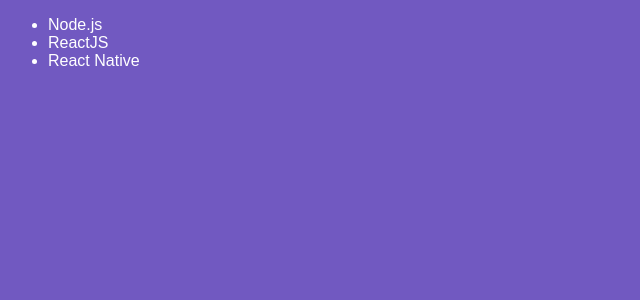
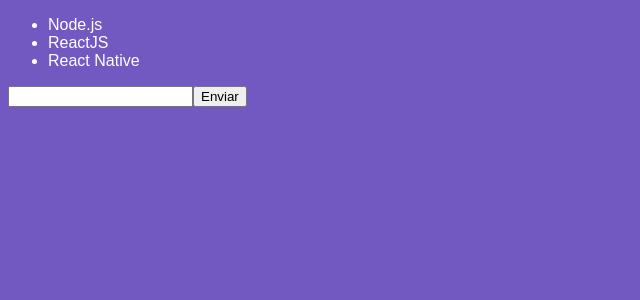
Before and after one commit to halexsrv/gostack-module-04, a React app: page / in a window 1280 px wide. Shown: the top 300 px of the page, without its empty margins (0-640 px from the left). Built offline with nearby package versions, Linux system fonts and the light colour scheme; the HTML template or start-up script is replaced by a standard one.

Commit message:
add immutable state

```diff
--- a/src/components/TechList.js
+++ b/src/components/TechList.js
@@ -2,18 +2,38 @@
 
 class TechList extends Component {
   state = {
+    newTech: '',
     techs: ['Node.js', 'ReactJS', 'React Native'],
   };
 
+  handleInputChange = e => {
+    this.setState({ newTech: e.target.value });
+  };
+
+  handleSubmit = e => {
+    e.preventDefault();
+
+    this.setState({
+      techs: [...this.state.techs, this.state.newTech],
+      newTech: '',
+    });
+  };
+
   render() {
-    console.log(this.state);
-
     return (
-      <ul>
-        <li>Node.js</li>
-        <li>ReactJS</li>
-        <li>React Native</li>
-      </ul>
+      <form onSubmit={this.handleSubmit}>
+        <ul>
+          {this.state.techs.map(tech => (
+            <li key={tech}>{tech}</li>
+          ))}
+        </ul>
+        <input
+          type="text"
+          onChange={this.handleInputChange}
+          value={this.state.newTech}
+        />
+        <button type="submit">Enviar</button>
+      </form>
     );
   }
 }
```
